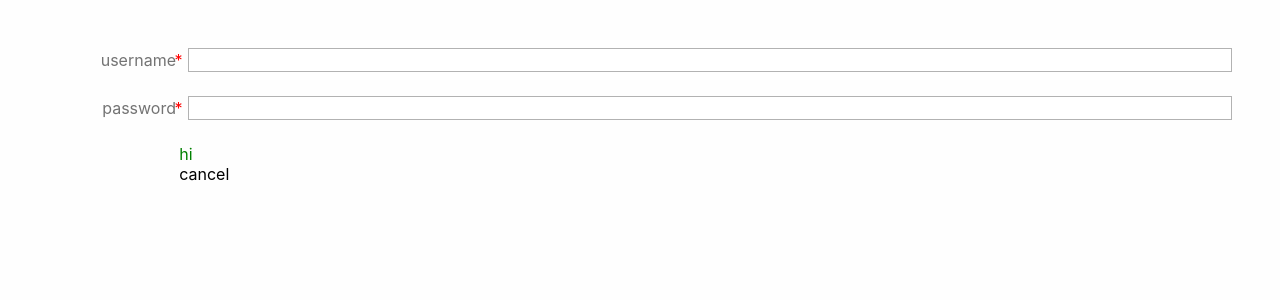
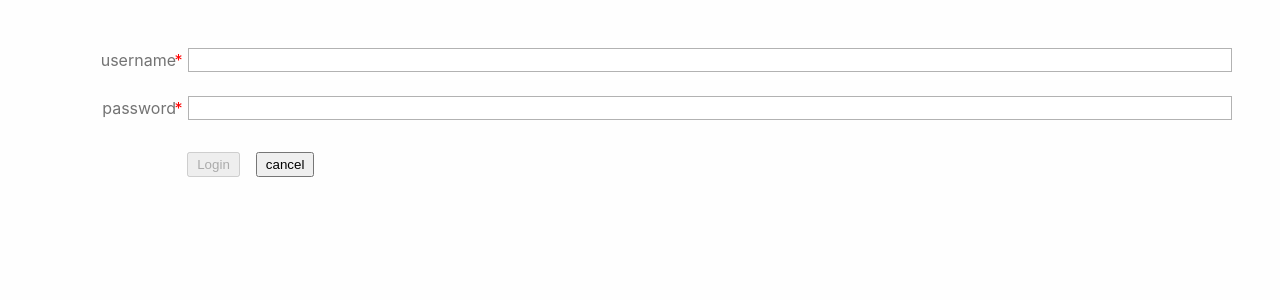
Before and after one commit to cbadger85/blog-platform-ui, a React (Create React App) app: page /Login in a window 1280 px wide. Shown: the top 300 px of the page. Built offline with nearby package versions, Linux system fonts and the light colour scheme; no server answers.

Commit message:
removed args for onCancel and cancelButton render prop

```diff
--- a/src/pages/Login.tsx
+++ b/src/pages/Login.tsx
@@ -40,18 +40,7 @@ export const Login: React.FC<RouteComponentProps> = props => {
             <Form
               onSubmit={handleLogin}
               submitText="Login"
-              // onCancel={() => null}
-              submitButtonAs={injectedProps => (
-                <div
-                  onClick={() => console.log(injectedProps.formState)}
-                  style={{ color: 'green' }}
-                >
-                  hi{console.log('props', injectedProps)}
-                </div>
-              )}
-              cancelButtonAs={() => (
-                <div onClick={() => console.log('clicked')}>cancel</div>
-              )}
+              onCancel={() => null}
             >
               <Field.Input label="username" name="username" required />
               <Field.Input
--- a/src/utils/FormUp/components/Form.tsx
+++ b/src/utils/FormUp/components/Form.tsx
@@ -61,7 +61,7 @@ export const Form: React.FC<FormProps> = ({
   };
 
   const handleOnCancel = () => {
-    onCancel && onCancel(formState);
+    onCancel && onCancel();
   };
 
   const formIsInvalid = (): boolean => {
@@ -81,7 +81,7 @@ export const Form: React.FC<FormProps> = ({
         <div style={{ marginLeft: '8.2rem' }}>
           {submitButtonAs ? (
             submitButtonAs({
-              submit: handleOnSubmit,
+              onSubmit: handleOnSubmit,
               disabled: formIsInvalid(),
               formState,
             })
@@ -97,7 +97,7 @@ export const Form: React.FC<FormProps> = ({
           {(onCancel || cancelButtonAs) && (
             <>
               {cancelButtonAs ? (
-                cancelButtonAs(formState)
+                cancelButtonAs()
               ) : (
                 <Button
                   type="button"
@@ -121,25 +121,25 @@ interface FormBaseProps {
   onSubmit: (values: FormData) => void;
   submitText?: string;
   cancelText?: string;
-  submitButtonAs?: React.FC<InjectedSubmitButtonProps>;
+  submitButtonAs?: React.FC<SubmitButtonProps>;
 }
 
 interface FormPropsCancelButton extends FormBaseProps {
-  onCancel?: (formState: FormState) => void;
+  onCancel?: () => void;
   cancelButtonAs?: never;
 }
 
 interface FormPropsInjectedCancelButton extends FormBaseProps {
   onCancel?: never;
-  cancelButtonAs?: React.FC<InjectedCancelButtonProps>;
+  cancelButtonAs?: () => JSX.Element;
 }
 
 export interface FormData {
   [name: string]: string;
 }
 
-interface InjectedSubmitButtonProps {
-  submit: (e: FormEvent<Element>) => void;
+export interface SubmitButtonProps {
+  onSubmit: (e: FormEvent<Element>) => void;
   disabled: boolean;
   formState: FormState;
 }
```
